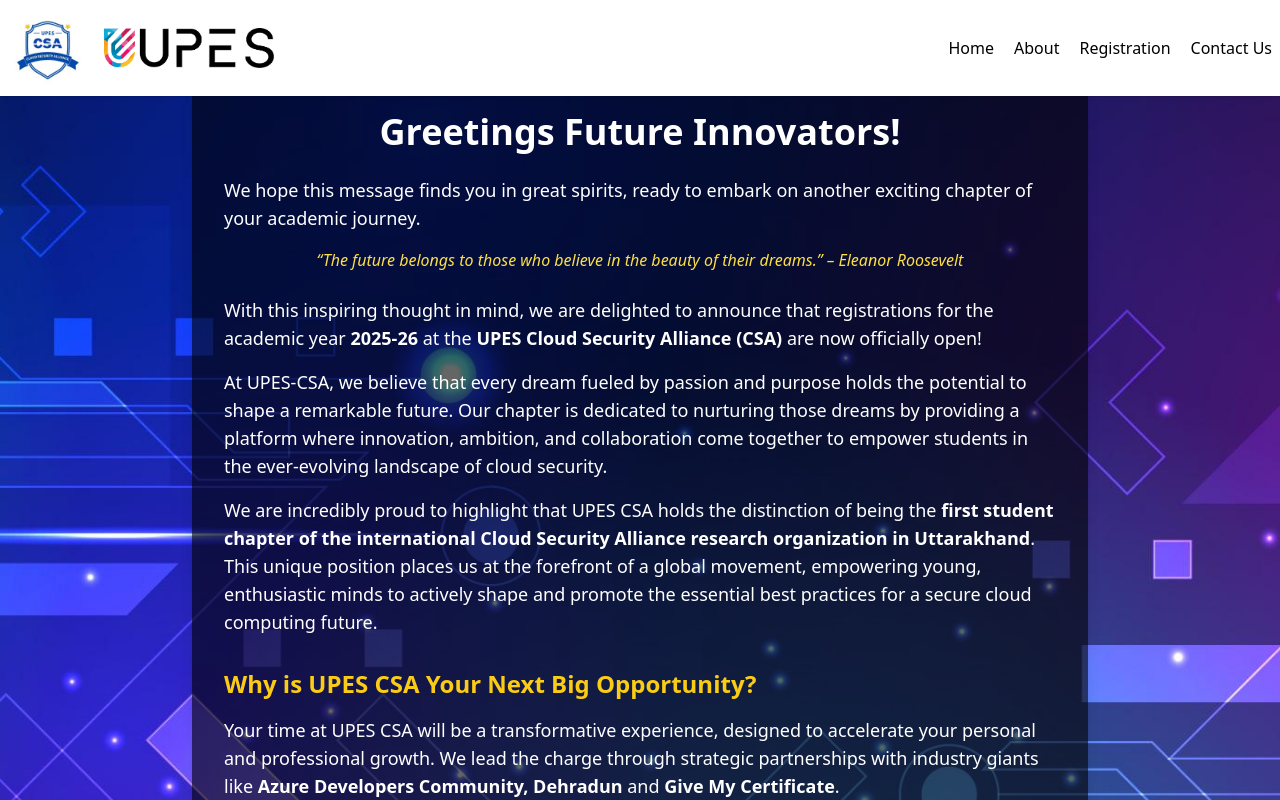
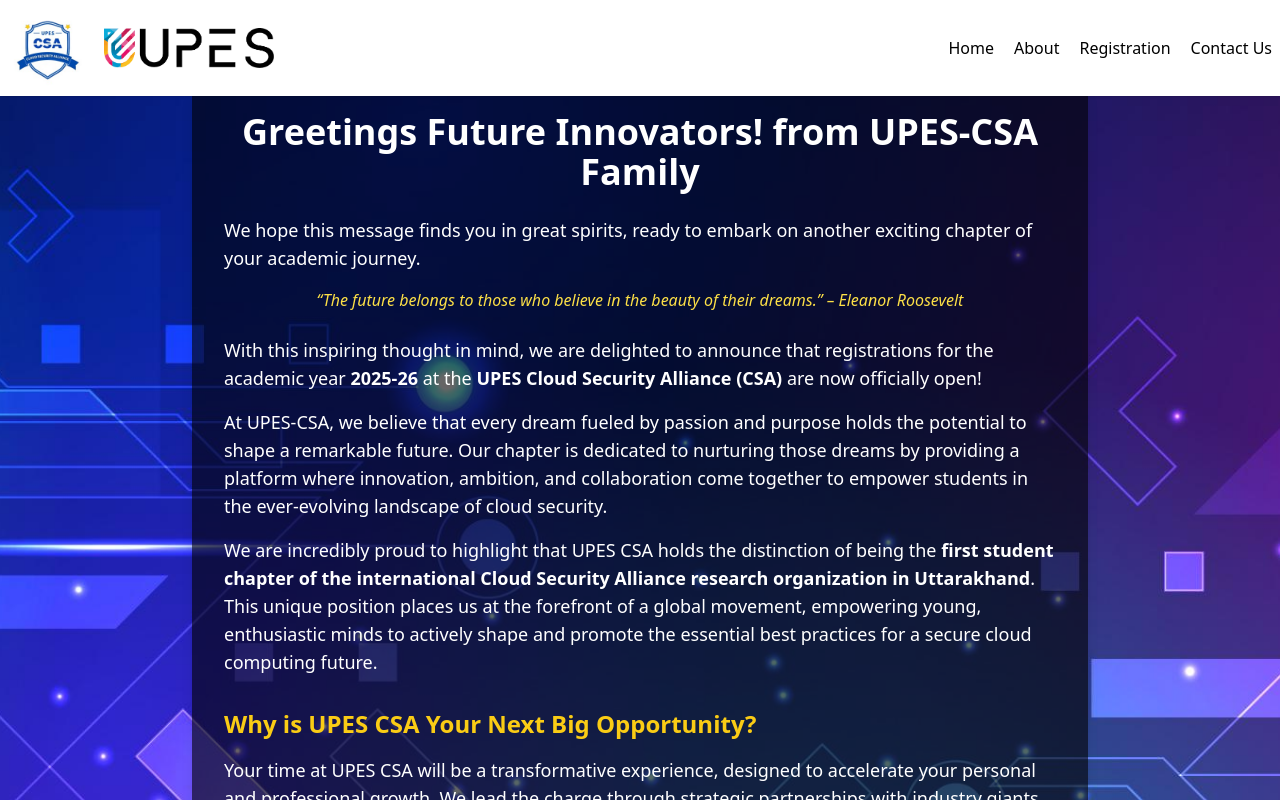
Before and after one commit to rahultiwari999/mywebsite, a React (Vite) app: page / in a window 1280 px wide. Shown: the top 800 px of the page. Built offline with nearby package versions, Linux system fonts and the light colour scheme.

Commit message:
Updated Home section content

```diff
--- a/src/App.jsx
+++ b/src/App.jsx
@@ -32,7 +32,7 @@
       {/* Home Section */}
       <section id="home" className="min-h-screen bg-cover bg-center bg-no-repeat py-20 px-6 text-white" style={{ backgroundImage: 'url(/background.jpg)' }}>
   <div className="max-w-4xl mx-auto bg-black bg-opacity-60 p-8 rounded-2xl shadow-lg">
-    <h1 className="text-4xl font-bold mb-6 text-center">Greetings Future Innovators!</h1>
+    <h1 className="text-4xl font-bold mb-6 text-center">Greetings Future Innovators! from UPES-CSA Family</h1>
     <p className="text-lg mb-4">
       We hope this message finds you in great spirits, ready to embark on another exciting chapter of your academic journey.
     </p>
```
